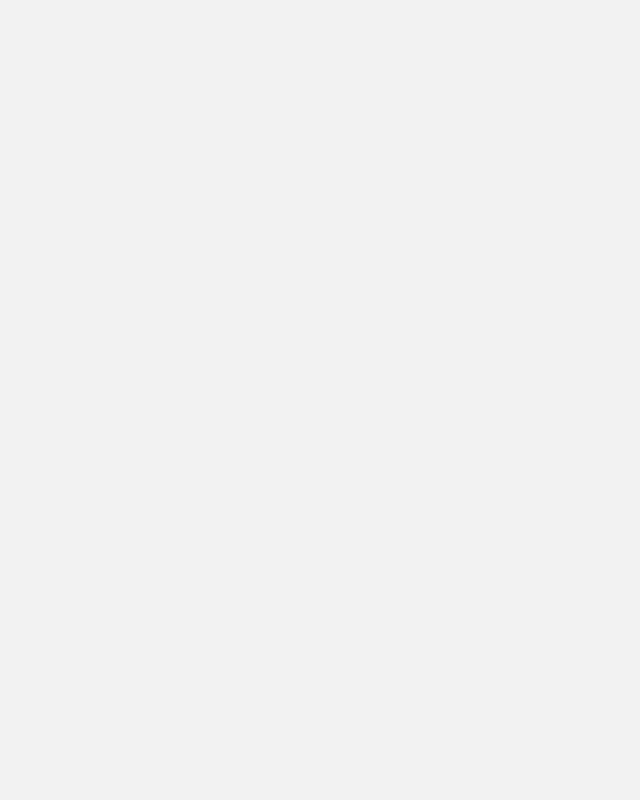
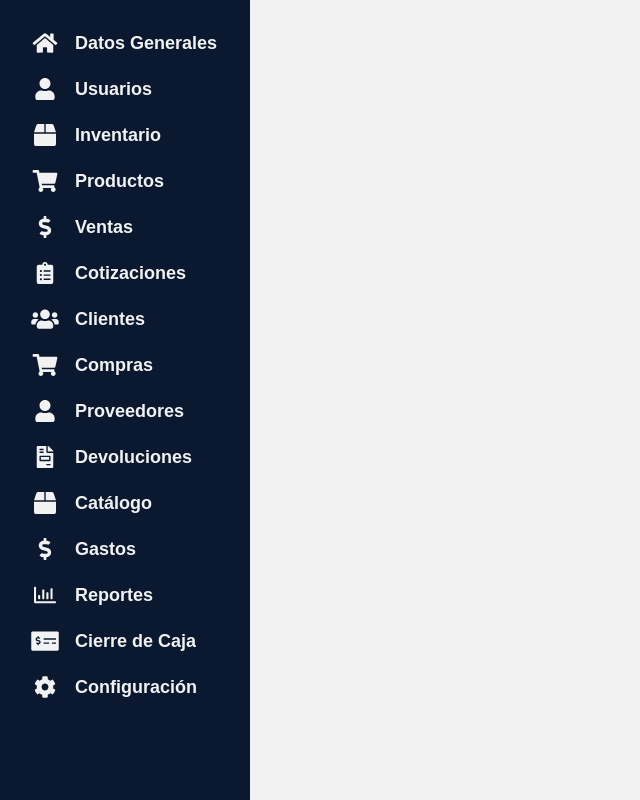
Before and after one commit to cesargvna/library_front, a React (Vite) app: page /prueba in a window 1280 px wide. Before the commit this address had no page. Shown: the whole page, without its empty margins (0-640 px from the left). Built offline with nearby package versions, Linux system fonts and the light colour scheme.

Commit message:
siderbar

```diff
--- a/package.json
+++ b/package.json
@@ -15,6 +15,7 @@
     "notistack": "^3.0.2",
     "react": "^19.0.0",
     "react-dom": "^19.0.0",
+    "react-icons": "^5.4.0",
     "react-router": "^7.1.5",
     "styled-components": "^6.1.15",
     "yup": "^1.6.1"
--- a/src/App.tsx
+++ b/src/App.tsx
@@ -4,6 +4,7 @@ import { GlobalStyles } from "./styles/GlobalStyles";
 import { theme } from "./styles/Theme";
 import { Route, Routes } from "react-router";
 import Login from "./pages/Auth/Login";
+import Sidebar from "./components/Sidebar";
 
 const App: React.FC = () => {
   return (
@@ -11,6 +12,7 @@ const App: React.FC = () => {
       <GlobalStyles />
       <Routes>
         <Route path="/login" element={<Login />} />
+        <Route path="/prueba" element={<Sidebar />} />
       </Routes>
     </ThemeProvider>
   );
--- /dev/null
+++ b/src/components/Sidebar/Sidebar.style.ts
@@ -0,0 +1,77 @@
+import styled from 'styled-components';
+
+export const SidebarContainer = styled.div`
+  width: 80px;
+  height: 100vh;
+  background: ${(props) => props.theme.colors.primary};
+  padding: 20px 10px;
+  display: flex;
+  flex-direction: column;
+  align-items: center;
+  gap: 10px;
+  transition: width 0.3s ease;
+  overflow: hidden;
+  position: fixed;
+  left: 0;
+  top: 0;
+
+  &:hover {
+    width: 250px;
+  }
+`;
+
+export const Logo = styled.div`
+  font-size: 24px;
+  font-weight: bold;
+  color: ${(props) => props.theme.colors.background};
+  text-align: center;
+  margin-bottom: 20px;
+  width: 100%;
+`;
+
+export const NavList = styled.div`
+  display: flex;
+  flex-direction: column;
+  align-items: center;
+  width: 100%;
+`;
+
+export const NavItem = styled.div`
+  display: flex;
+  align-items: center;
+  gap: 15px;
+  padding: 12px;
+  color: ${(props) => props.theme.colors.background};
+  font-size: 18px;
+  font-weight: bold;
+  border-radius: 8px;
+  cursor: pointer;
+  width: 100%;
+  transition: background 0.3s;
+  justify-content: flex-start;
+  padding-left: 20px;
+  white-space: nowrap;
+
+  &:hover {
+    background: ${(props) => props.theme.colors.secondary};
+  }
+
+  svg {
+    font-size: 22px;
+    min-width: 30px;
+  }
+
+  /* Ocultar el texto cuando la barra está colapsada */
+  span {
+    opacity: 0;
+    width: 0;
+    overflow: hidden;
+    transition: opacity 0.3s ease, width 0.3s ease;
+  }
+
+  /* Mostrar el texto cuando la barra está expandida */
+  ${SidebarContainer}:hover & span {
+    opacity: 1;
+    width: auto;
+  }
+`;
--- /dev/null
+++ b/src/components/Sidebar/Sidebar.tsx
@@ -0,0 +1,38 @@
+import React from 'react';
+import { FaHome, FaUser, FaShoppingCart, FaChartBar, FaCog, FaBox, FaFileInvoice, FaClipboardList, FaUsers, FaDollarSign, FaRegChartBar, FaMoneyCheckAlt } from 'react-icons/fa';
+import { SidebarContainer, Logo, NavList, NavItem } from './Sidebar.style';
+
+const Sidebar = () => {
+  const sidebarItems = [
+    { icon: <FaHome />, label: 'Datos Generales' },
+    { icon: <FaUser />, label: 'Usuarios' },
+    { icon: <FaBox />, label: 'Inventario' },
+    { icon: <FaShoppingCart />, label: 'Productos' },
+    { icon: <FaDollarSign />, label: 'Ventas' },
+    { icon: <FaClipboardList />, label: 'Cotizaciones' },
+    { icon: <FaUsers />, label: 'Clientes' },
+    { icon: <FaShoppingCart />, label: 'Compras' },
+    { icon: <FaUser />, label: 'Proveedores' },
+    { icon: <FaFileInvoice />, label: 'Devoluciones' },
+    { icon: <FaBox />, label: 'Catálogo' },
+    { icon: <FaDollarSign />, label: 'Gastos' },
+    { icon: <FaRegChartBar />, label: 'Reportes' },
+    { icon: <FaMoneyCheckAlt />, label: 'Cierre de Caja' },
+    { icon: <FaCog />, label: 'Configuración' },
+  ];
+
+  return (
+    <SidebarContainer>
+      <NavList>
+        {sidebarItems.map((item, index) => (
+          <NavItem key={index}>
+            {item.icon}
+            <span>{item.label}</span>
+          </NavItem>
+        ))}
+      </NavList>
+    </SidebarContainer>
+  );
+};
+
+export default Sidebar;
--- /dev/null
+++ b/src/components/Sidebar/index.ts
@@ -0,0 +1 @@
+export { default } from "./Sidebar";
--- a/src/styles/Theme.ts
+++ b/src/styles/Theme.ts
@@ -1,6 +1,6 @@
 export const theme = {
     colors: {
-      primary: "#2D5DA1 ",
+      primary: "#0a192f ",
       secondary: "#00719b",
       background: "#F2F2F2",
       text: "#212529",
```
Also changed, not shown: 2 other files (tests, documents, lock files or other folders).
